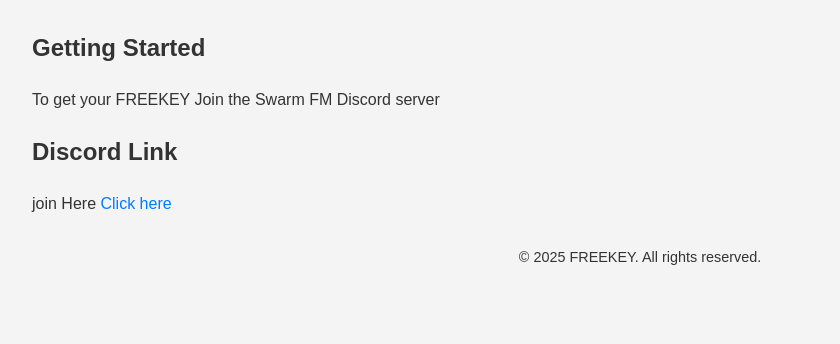
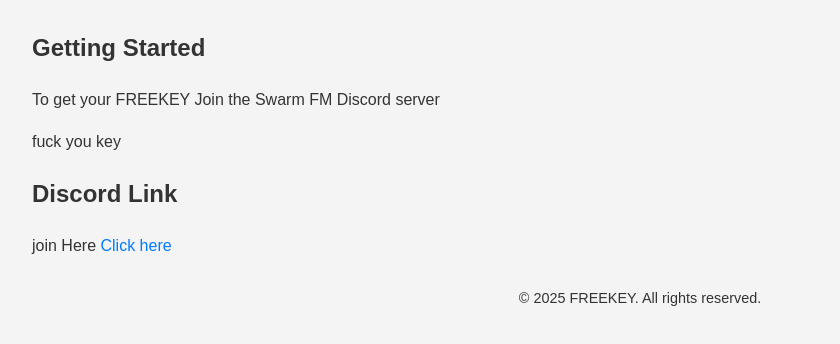
Before and after one commit to Neurosamaclipper/FREEKEY, a plain HTML site: page index.html in a window 1280 px wide. Shown: the part 86-430 px from the top of the page, without its empty margins (0-840 px from the left). Drawn offline with Linux system fonts and the light colour scheme.

Commit message:
Update index.html

```diff
--- a/index.html
+++ b/index.html
@@ -48,7 +48,9 @@
            To get your FREEKEY Join the Swarm FM Discord server
         </p>
 
-
+</p>
+fuck you key
+</p>
         <h2>Discord Link</h2>
         <p>
             join Here
```
